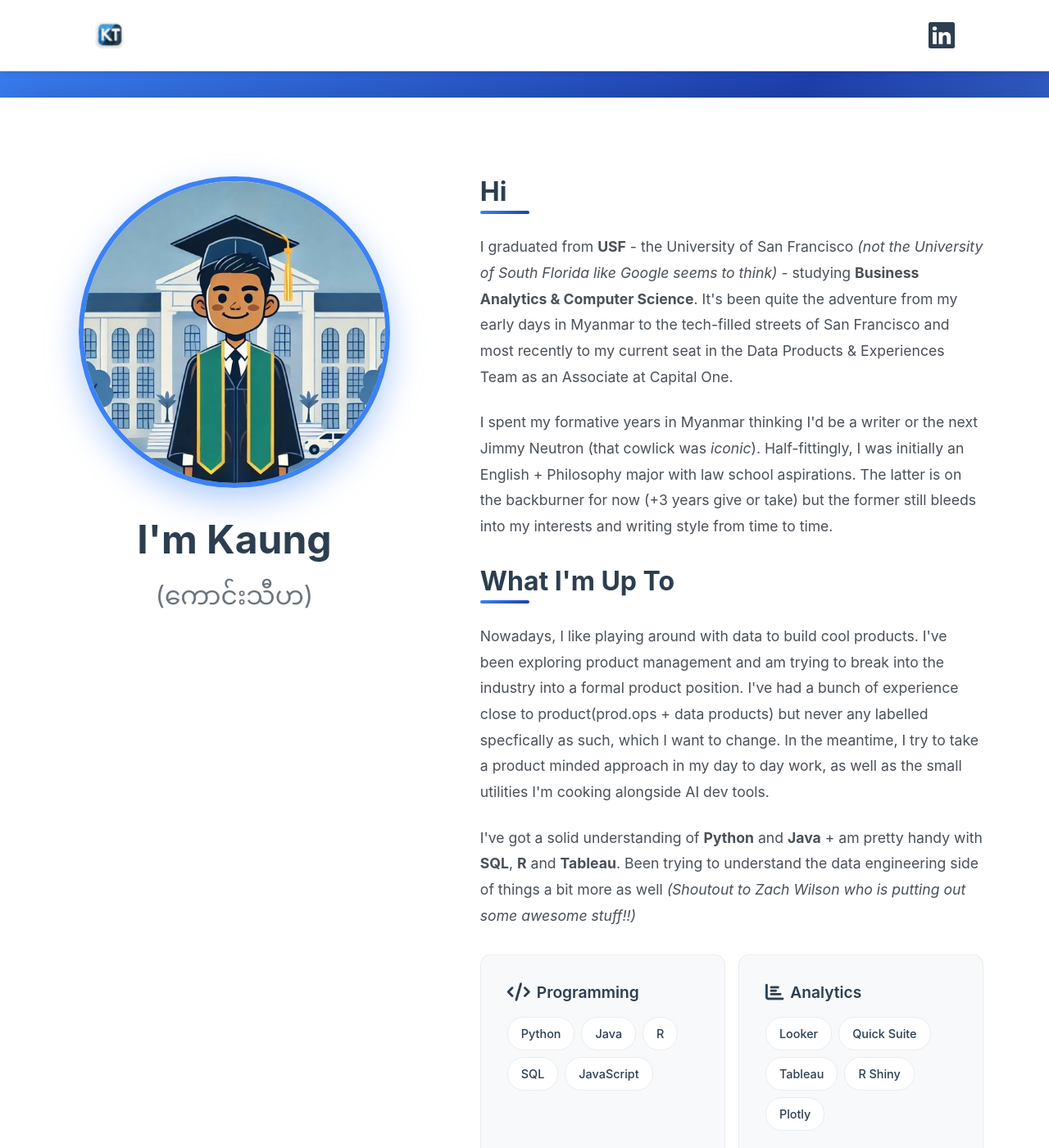
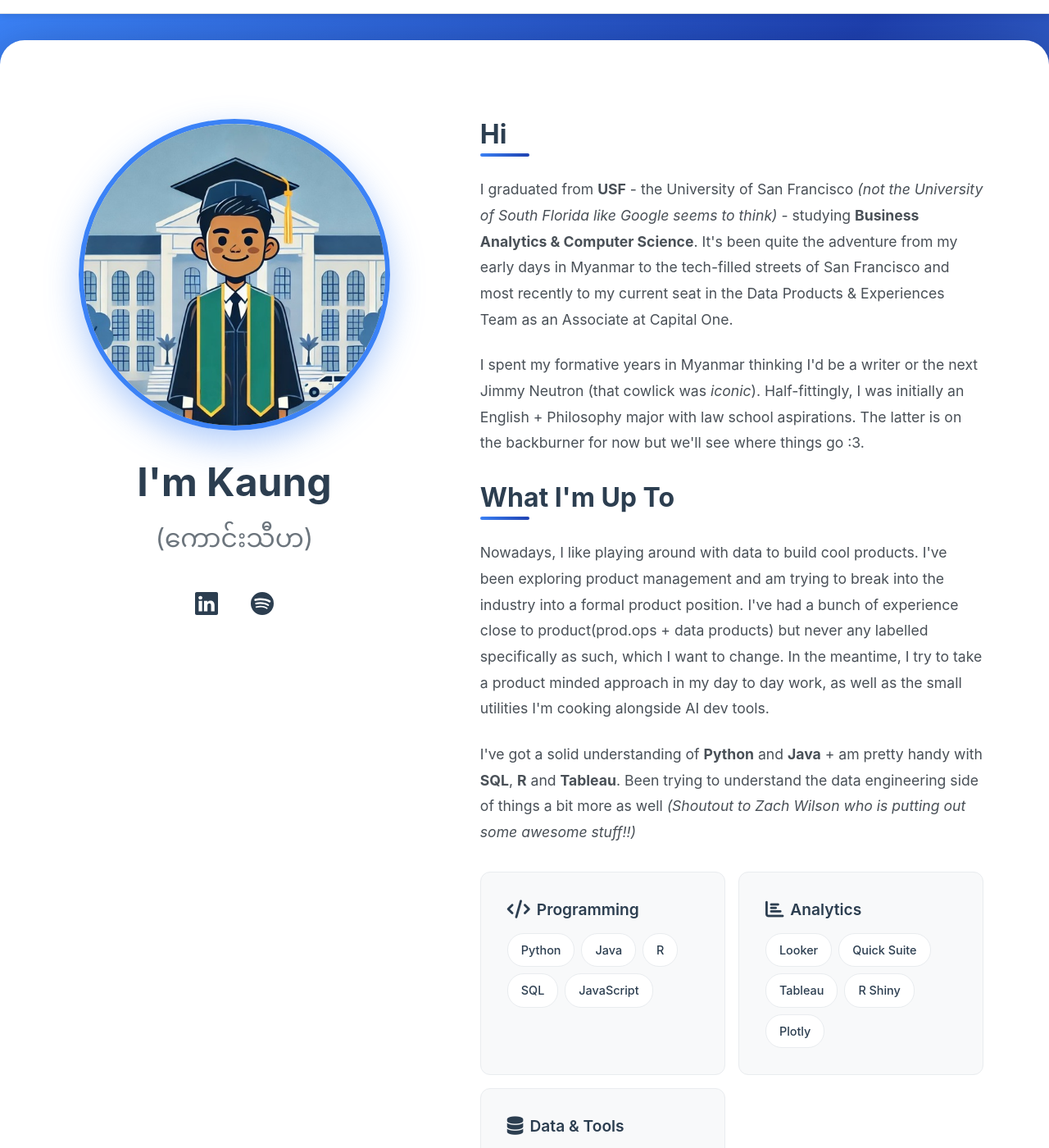
Before and after one commit to kaungthiha/kaungthiha.github.io, a Jekyll site: the page built from index.html, in a window 1280 px wide and 1400 px high. Shown: the whole window at 82% size. Built offline with Jekyll 4.4.1, drawn with Linux system fonts in a browser that asks for light colours; the list of posts is cut into pages by our own code; some of the changed text lies outside the part shown.

Commit message:
Parall fix

```diff
--- a/_layouts/default.html
+++ b/_layouts/default.html
@@ -42,22 +42,7 @@
 <header class="site-header">
     <nav class="navbar navbar-expand-lg navbar-light bg-white border-bottom">
         <div class="container">
-          <a class="navbar-brand text-dark font-weight-bold d-flex align-items-center" href="{{site.baseurl}}/">
-          {% if site.logo %}
-          <img class="mr-2" src="{{site.baseurl}}/{{site.logo}}" alt="logo">
-          {% else %}
-          <span>{{ site.title }}</span>
-          {% endif %}
-          </a>
-
-          <div class="ml-auto">
-            <a class="social-link" target="_blank" href="https://www.linkedin.com/in/kaungthiha/" aria-label="LinkedIn">
-              <svg xmlns="http://www.w3.org/2000/svg" width="24" height="24" fill="currentColor" class="bi bi-linkedin" viewBox="0 0 16 16">
-              <path d="M0 1.146C0 .513.526 0 1.175 0h13.65C15.474 0 16 .513 16 1.146v13.708c0 .633-.526 1.146-1.175 1.146H1.175C.526 16 0 15.487 0 14.854zm4.943 12.248V6.169H2.542v7.225zm-1.2-8.212c.837 0 1.358-.554 1.358-1.248-.015-.709-.52-1.248-1.342-1.248S2.4 3.226 2.4 3.934c0 .694.521 1.248 1.327 1.248zm4.908 8.212V9.359c0-.216.016-.432.08-.586.173-.431.568-.878 1.232-.878.869 0 1.216.662 1.216 1.634v3.865h2.401V9.25c0-2.22-1.184-3.252-2.764-3.252-1.274 0-1.845.7-2.165 1.193v.025h-.016l.016-.025V6.169h-2.4c.03.678 0 7.225 0 7.225z"/>
-              </svg>
-            </a>
-          </div>
-
+          <!-- Header is now empty but maintains structure for spacing -->
         </div>
       </nav>
 </header>
--- a/assets/css/landing.css
+++ b/assets/css/landing.css
@@ -93,6 +93,7 @@
   overflow: hidden;
   padding: 3rem;
   position: relative;
+  border-radius: 30px;
 }
 
 /* Smooth Scroll Animation */
@@ -132,8 +133,6 @@
   position: relative;
   display: inline-block;
   margin-bottom: 2rem;
-  transform-style: preserve-3d;
-  perspective: 1000px;
 }
 
 .profile-image {
@@ -165,6 +164,33 @@
   font-weight: 400;
   display: inline-block;
   margin-top: 0.5rem;
+}
+
+.hero-social-links {
+  display: flex;
+  justify-content: center;
+  gap: 1.5rem;
+  margin-top: 2rem;
+}
+
+.hero-social-link {
+  color: var(--text-dark);
+  transition: var(--transition);
+  display: inline-flex;
+  align-items: center;
+  padding: 0.5rem;
+}
+
+.hero-social-link:hover {
+  transform: translateY(-3px) scale(1.1);
+}
+
+.hero-social-link:first-child:hover {
+  color: #0077b5; /* LinkedIn blue */
+}
+
+.hero-social-link:last-child:hover {
+  color: #1DB954; /* Spotify green */
 }
 
 .bio-column {
--- a/assets/js/tictactoe.js
+++ b/assets/js/tictactoe.js
@@ -2,29 +2,6 @@
 (function() {
   'use strict';
 
-  // Parallax Effect
-  function initParallax() {
-    const profileImage = document.querySelector('.profile-image');
-
-    if (!profileImage) return;
-
-    window.addEventListener('scroll', () => {
-      const scrolled = window.pageYOffset;
-      const rate = scrolled * 0.3;
-
-      // Subtle parallax on profile image
-      if (profileImage) {
-        profileImage.style.transform = `translateY(${rate * 0.5}px) scale(1)`;
-      }
-    });
-  }
-
-  // Initialize parallax when DOM is ready
-  if (document.readyState === 'loading') {
-    document.addEventListener('DOMContentLoaded', initParallax);
-  } else {
-    initParallax();
-  }
 
   // Game State
   let board = ['', '', '', '', '', '', '', '', ''];
--- a/index.html
+++ b/index.html
@@ -23,6 +23,18 @@
           <h1 class="hero-title">I'm Kaung
             <br><span class="burmese-name">(ကောင်းသီဟ)</span>
           </h1>
+          <div class="hero-social-links">
+            <a class="hero-social-link" target="_blank" href="https://www.linkedin.com/in/kaungthiha/" aria-label="LinkedIn">
+              <svg xmlns="http://www.w3.org/2000/svg" width="28" height="28" fill="currentColor" viewBox="0 0 16 16">
+                <path d="M0 1.146C0 .513.526 0 1.175 0h13.65C15.474 0 16 .513 16 1.146v13.708c0 .633-.526 1.146-1.175 1.146H1.175C.526 16 0 15.487 0 14.854zm4.943 12.248V6.169H2.542v7.225zm-1.2-8.212c.837 0 1.358-.554 1.358-1.248-.015-.709-.52-1.248-1.342-1.248S2.4 3.226 2.4 3.934c0 .694.521 1.248 1.327 1.248zm4.908 8.212V9.359c0-.216.016-.432.08-.586.173-.431.568-.878 1.232-.878.869 0 1.216.662 1.216 1.634v3.865h2.401V9.25c0-2.22-1.184-3.252-2.764-3.252-1.274 0-1.845.7-2.165 1.193v.025h-.016l.016-.025V6.169h-2.4c.03.678 0 7.225 0 7.225z"/>
+              </svg>
+            </a>
+            <a class="hero-social-link" target="_blank" href="YOUR_SPOTIFY_URL_HERE" aria-label="Spotify">
+              <svg xmlns="http://www.w3.org/2000/svg" width="28" height="28" fill="currentColor" viewBox="0 0 16 16">
+                <path d="M8 0a8 8 0 1 0 0 16A8 8 0 0 0 8 0zm3.669 11.538a.498.498 0 0 1-.686.165c-1.879-1.147-4.243-1.407-7.028-.77a.499.499 0 0 1-.222-.973c3.048-.696 5.662-.397 7.77.892a.5.5 0 0 1 .166.686zm.979-2.178a.624.624 0 0 1-.858.205c-2.15-1.321-5.428-1.704-7.972-.932a.625.625 0 0 1-.362-1.194c2.905-.881 6.517-.454 8.986 1.063a.624.624 0 0 1 .206.858zm.084-2.268C10.154 5.56 5.9 5.419 3.438 6.166a.748.748 0 1 1-.434-1.432c2.825-.857 7.523-.692 10.492 1.07a.747.747 0 1 1-.764 1.288z"/>
+              </svg>
+            </a>
+          </div>
         </div>
       </div>
 
@@ -32,10 +44,10 @@
           <h2>Hi</h2>
           <p>I graduated from <strong>USF</strong> - the University of San Francisco <em>(not the University of South Florida like Google seems to think)</em> - studying <strong>Business Analytics & Computer Science</strong>. It's been quite the adventure from my early days in Myanmar to the tech-filled streets of San Francisco and most recently to my current seat in the Data Products & Experiences Team as an Associate at Capital One.</p>
 
-          <p>I spent my formative years in Myanmar thinking I'd be a writer or the next Jimmy Neutron (that cowlick was <em>iconic</em>). Half-fittingly, I was initially an English + Philosophy major with law school aspirations. The latter is on the backburner for now (+3 years give or take) but the former still bleeds into my interests and writing style from time to time.</p>
+          <p>I spent my formative years in Myanmar thinking I'd be a writer or the next Jimmy Neutron (that cowlick was <em>iconic</em>). Half-fittingly, I was initially an English + Philosophy major with law school aspirations. The latter is on the backburner for now but we'll see where things go :3. </p>
 
           <h2>What I'm Up To</h2>
-          <p>Nowadays, I like playing around with data to build cool products. I've been exploring product management and am trying to break into the industry into a formal product position. I've had a bunch of experience close to product(prod.ops + data products) but never any labelled specfically as such, which I want to change. In the meantime, I try to take a product minded approach in my day to day work, as well as the small utilities I'm cooking alongside AI dev tools.</p>
+          <p>Nowadays, I like playing around with data to build cool products. I've been exploring product management and am trying to break into the industry into a formal product position. I've had a bunch of experience close to product(prod.ops + data products) but never any labelled specifically as such, which I want to change. In the meantime, I try to take a product minded approach in my day to day work, as well as the small utilities I'm cooking alongside AI dev tools.</p>
           <p>I've got a solid understanding of <strong>Python</strong> and <strong>Java</strong> + am pretty handy with <strong>SQL</strong>, <strong>R</strong> and <strong>Tableau</strong>. Been trying to understand the data engineering side of things a bit more as well <em>(Shoutout to Zach Wilson who is putting out some awesome stuff!!)</em></p></p>
           <div class="skills-grid">
             <div class="skill-category">
@@ -76,7 +88,7 @@
             <li>Technical Product Management </li>
             <li>Data Engineering workflows</li>
             <li>Data Product Definitions</li>
-            <li>The intersection of business strategy and data science</li>
+            <li>Warhammer 40k Lore Deep Dives</li>
           </ul>
         </div>
       </div>
```
